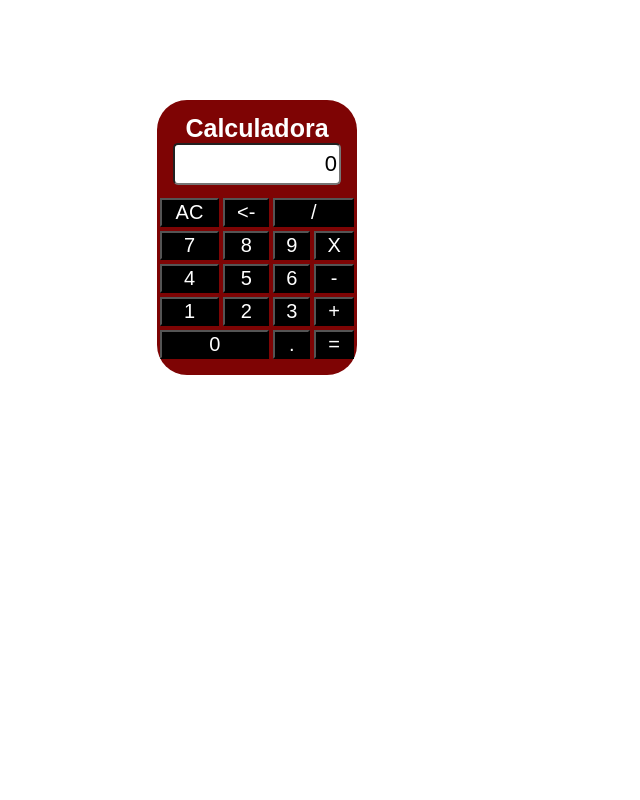
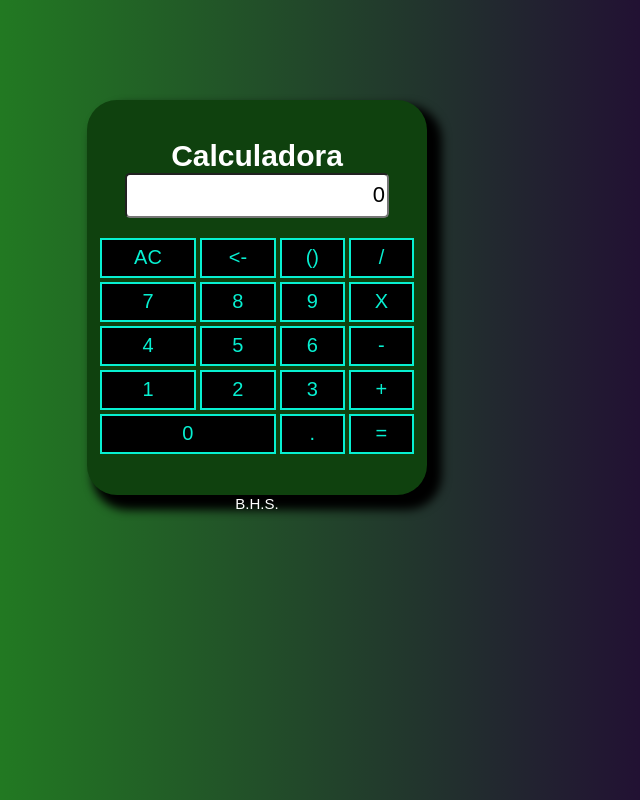
Before and after one commit to BrunoSantosLira/Calculadora, a plain HTML site: page index.html in a window 1280 px wide. Shown: the whole page, without its empty margins (383-1023 px from the left). Drawn offline with Linux system fonts and the light colour scheme.

Commit message:
commit atualizado

```diff
--- a/estilo.css
+++ b/estilo.css
@@ -2,24 +2,32 @@
     margin: 0;
     font-family: sans-serif;
 }
-
+body {
+    background: linear-gradient(
+    90deg,
+    rgb(34, 121, 34) 30%,
+    #221133 80%)
+}
 
 article {
     display: flex;
     justify-content: center;
     margin: 0 auto;
     margin-top: 100px;
-    background-color: rgb(126, 4, 4);
-    width: 200px;
-    height: 275px;
+    background-color: rgb(15, 65, 14);
+    width: 320px;
+    height: 375px;
     flex-direction: column;
     border-radius: 30px;
+    box-shadow: 10px 10px 10px 5px;
+    padding: 10px;
+
 }
 
 h1{
     color: rgb(255, 255, 255);
     margin: 0 auto;
-    font-size: 25px;
+    font-size: 30px;
 }
 
 input{
@@ -34,16 +42,32 @@ input{
 
 section{
     text-align: center;
-    padding-bottom: 20px;
+    padding-bottom: 30px;
 }
 
 button{
     background-color: black;
     font-size: 20px;
+    height: 40px;
     width: 100%;
     color: white;
+
+    font-size: 20px;
+    border: 2px solid rgb(7, 240, 209);
+    color: rgb(7, 240, 209);
+    cursor: pointer;
+    transition: all 0.2s ease-in-out;
 }
 
+
+
 button:hover{
-    background-color: gray;
+    box-shadow: 0 0 15px #07f0d1, inset 0 0 15px #07f0d1;
+    text-shadow: 0 0 15px #07f0d1;
 }
+
+footer{
+    text-align: center;
+    color: #ffffff;
+    font-size: 15px;
+}
--- a/index.html
+++ b/index.html
@@ -9,6 +9,7 @@
 </head>
 
     <body>
+
     <article>
         <table>
             <section>
@@ -19,7 +20,8 @@
             <tr>
                 <td><button onclick="excluir_todos()">AC</button></td>
                 <td><button onclick="excluir_ultimo()"><-</button></td>
-                <td colspan="2"><button onclick="divisão()">/</button></td>
+                <td><button onclick="parênteses()">()</button></td>
+                <td><button onclick="divisão()">/</button></td>
             </tr>
             <tr>
                 <td><button onclick="número7()">7</button></td>
@@ -46,6 +48,7 @@
             </tr>
         </table>
     </article>
+    <footer>B.H.S.</footer>
 
 
     <script src="script.js"></script>
--- a/script.js
+++ b/script.js
@@ -4,7 +4,7 @@ var res = window.document.getElementById('numero')
 //FIM
 res.value = 0
 var numeros = []
-
+var contador =1
 //sinais
 var somando =false
 var subtraindo =false
@@ -120,6 +120,32 @@ function excluir_ultimo(){
 
 }
 
+
+function parênteses(){
+    var res= window.document.getElementById('numero')
+    if (res.value == 0){
+        if (contador == 1){
+            res.value = "("
+            contador +=1
+        }
+         else if (contador == 2){
+            res.value +=")"
+            contador = 1
+        }
+    }
+    else{
+        if (contador == 1){
+            res.value += "("
+            contador +=1
+        }
+        else if (contador == 2){
+            res.value +=")"
+            contador = 1
+        }
+    }
+}
+
+
 function número0(){
     var res = window.document.getElementById('numero')
     res.value += 0
```
